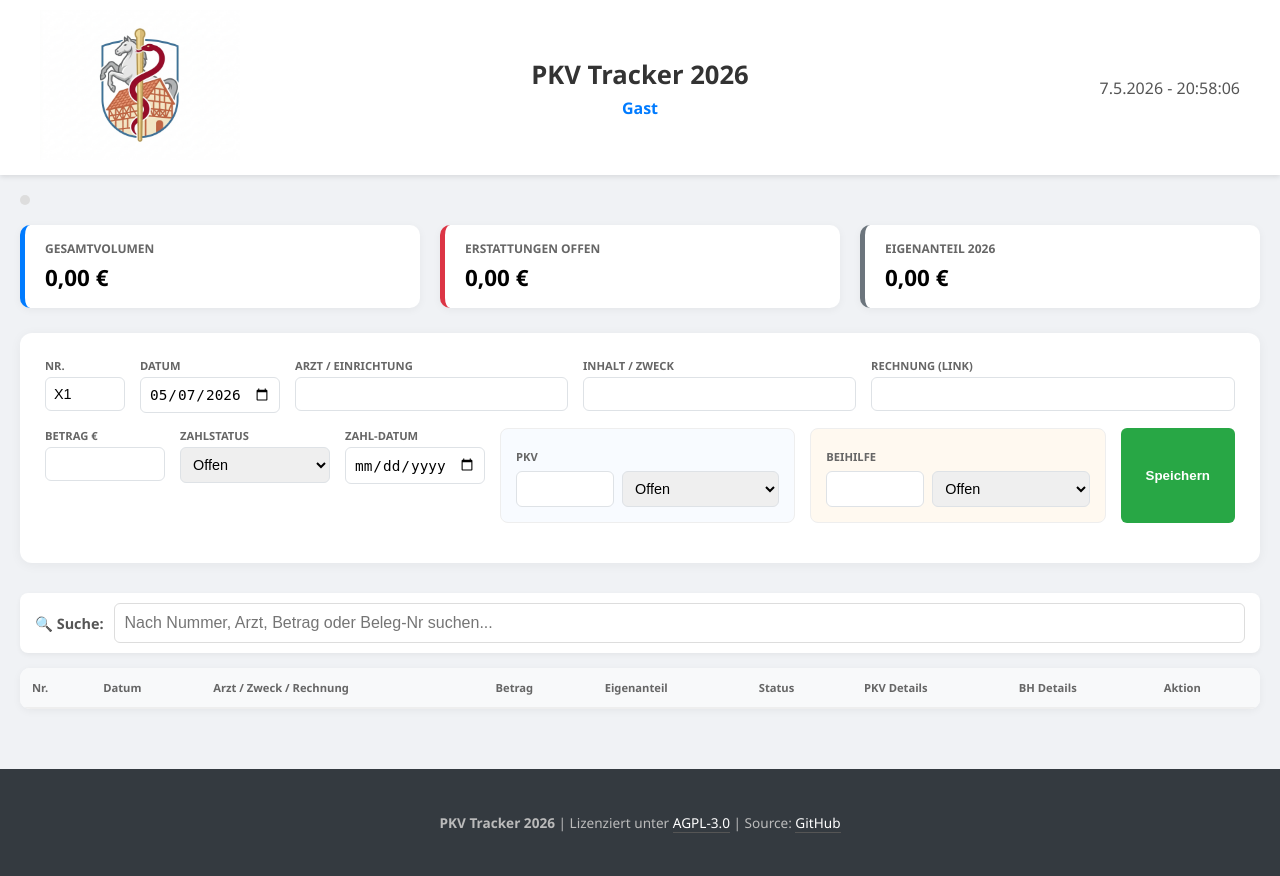
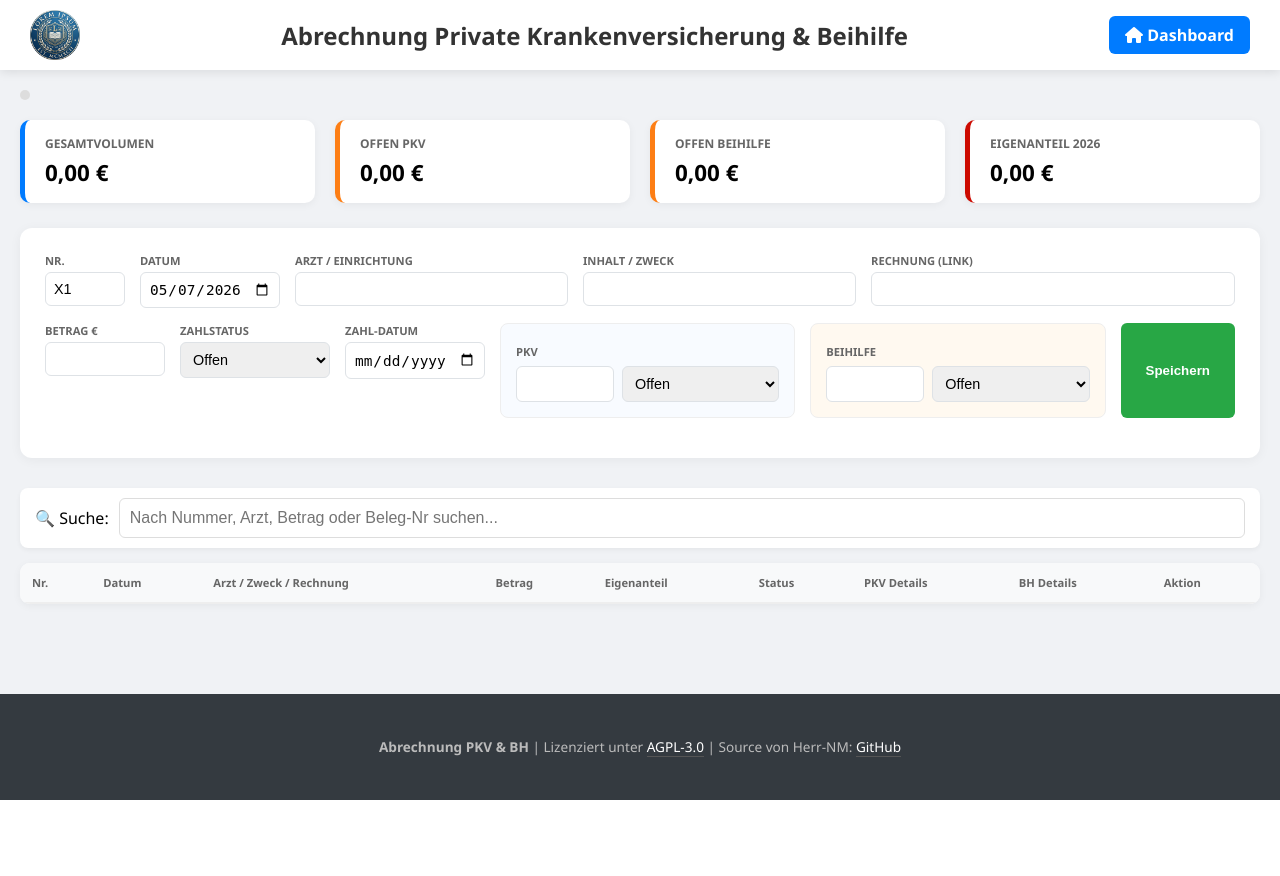
Before and after one commit to herr-nm/Privat_Abrechnung_PKV_Beihilfe, a PHP site: page / in a window 1280 px wide. After the commit the page ends 800 px from the top, so only its background shows below. Run offline with PHP 8.4, Linux system fonts and the light colour scheme; lists and menus that the app fills with data are empty.

Commit message:
Beispiel ergänzt, Offene Positionen nun auch getrennt zwischen PKV und BH

```diff
--- a/index.php
+++ b/index.php
@@ -1,15 +1,6 @@
 <?php
-/**
- * PKV & Beihilfe Tracker V29 - Mit Echtzeit-Suche (Filter)
- */
 
 // --- .ENV PARSER ---
-$config = [
-    'APP_NAME' => 'PKV Tracker 2026',
-    'GIT_REPO' => 'https://github.com/dein-repo',
-    'APP_LOGO' => 'logo.png'
-];
-
 $PROFILES = [];
 if (file_exists('.env')) {
     $lines = file('.env', FILE_IGNORE_NEW_LINES | FILE_SKIP_EMPTY_LINES);
@@ -55,12 +46,7 @@
         'bh_belegnr'   => $_POST['bh_belegnr'],
         'bh_link'      => $_POST['bh_link']
     ];
-
-    // Sortierung: Intern-Nr absteigend
-    uasort($data, function($a, $b) {
-        return strnatcasecmp($b['intern_nr'], $a['intern_nr']);
-    });
-
+    uasort($data, function($a, $b) { return strnatcasecmp($b['intern_nr'], $a['intern_nr']); });
     file_put_contents($jsonFile, json_encode($data, JSON_PRETTY_PRINT));
     header("Location: ?person=" . $currentKey); exit;
 }
@@ -71,13 +57,19 @@
     header("Location: ?person=" . $currentKey); exit;
 }
 
-// --- STATS CALCULATION ---
+// --- STATS CALCULATION (UPDATED) ---
 $currentYear = date('Y');
-$stats = ['gesamt' => 0, 'offen' => 0, 'eigenanteil_jahr' => 0];
+$stats = ['gesamt' => 0, 'offen' => 0, 'offen_pkv' => 0, 'offen_bh' => 0, 'eigenanteil_jahr' => 0];
 foreach ($data as $r) {
     $stats['gesamt'] += $r['gesamt'];
-    if ($r['s_pkv'] !== 'beglichen') $stats['offen'] += $r['e_pkv'];
-    if ($r['s_bh'] !== 'beglichen') $stats['offen'] += $r['e_bh'];
+    if ($r['s_pkv'] !== 'beglichen') {
+        $stats['offen'] += $r['e_pkv'];
+        $stats['offen_pkv'] += $r['e_pkv'];
+    }
+    if ($r['s_bh'] !== 'beglichen') {
+        $stats['offen'] += $r['e_bh'];
+        $stats['offen_bh'] += $r['e_bh'];
+    }
     if (date('Y', strtotime($r['rg_datum'])) == $currentYear) {
         $stats['eigenanteil_jahr'] += ($r['gesamt'] - ($r['e_pkv'] + $r['e_bh']));
     }
@@ -96,33 +88,44 @@
     return 'bg-warning';
 }
 ?>
+
 <!DOCTYPE html>
 <html lang="de">
 <head>
     <meta charset="UTF-8">
-    <title><?= htmlspecialchars($config['APP_NAME']) ?></title>
+    <title>Abrechnung PKV & BH</title>
     <style>
         :root { --pkv-blue: #007bff; --success-green: #28a745; --danger-red: #dc3545; --bg-gray: #f0f2f5; --dark-gray: #343a40; }
-        body { font-family: 'Segoe UI', Tahoma, Geneva, Verdana, sans-serif; background: var(--bg-gray); margin: 0; min-height: 100vh; display: flex; flex-direction: column; }
-        header { background: white; padding: 10px 40px; display: grid; grid-template-columns: 220px 1fr 220px; align-items: center; box-shadow: 0 2px 5px rgba(0,0,0,0.1); }
-        .logo-container img { width: 200px; height: 150px; object-fit: contain; border: none; background: transparent; }
-        .header-title { text-align: center; }
-        .header-title h1 { margin: 0; font-size: 1.6rem; color: #333; }
-        .live-clock { text-align: right; font-size: 1rem; color: #555; font-weight: 500; }
-        .container { max-width: 1600px; margin: 20px auto; padding: 0 20px; flex: 1; width: 100%; box-sizing: border-box; }
-        .dashboard { display: grid; grid-template-columns: repeat(3, 1fr); gap: 20px; margin-bottom: 25px; }
+
+        body {
+            font-family: 'Segoe UI', Tahoma, Geneva, Verdana, sans-serif;
+            background: var(--bg-gray);
+            margin: 0;
+            min-height: 100vh;
+            display: flex;
+            flex-direction: column;
+        }
+
+        .container {
+            max-width: 1600px;
+            margin: 0 auto 20px auto;
+            padding: 0 20px;
+            flex: 1;
+            width: 100%;
+            box-sizing: border-box;
+        }
+
+        /* Dashboard updated to 4 columns */
+        .dashboard { display: grid; grid-template-columns: repeat(4, 1fr); gap: 20px; margin-bottom: 25px; }
         .card { background: white; padding: 15px 20px; border-radius: 10px; box-shadow: 0 2px 8px rgba(0,0,0,0.05); border-left: 5px solid var(--pkv-blue); }
         .card h3 { margin: 0; font-size: 0.75rem; color: #666; text-transform: uppercase; margin-bottom: 5px; }
         .card p { margin: 0; font-size: 1.4rem; font-weight: bold; }
+
         .person-nav { display: flex; gap: 5px; margin-bottom: 20px; background: #ddd; padding: 5px; border-radius: 8px; width: fit-content; }
         .person-nav a { text-decoration: none; padding: 8px 15px; color: #555; border-radius: 5px; font-size: 0.9rem; }
         .person-nav a.active { background: var(--pkv-blue); color: white; }
-
-        /* Suche-Styling */
         .search-container { margin-bottom: 15px; display: flex; align-items: center; gap: 10px; background: white; padding: 10px 15px; border-radius: 8px; box-shadow: 0 2px 5px rgba(0,0,0,0.05); }
         .search-container input { flex: 1; border: 1px solid #ddd; padding: 10px; border-radius: 6px; font-size: 1rem; outline: none; }
-        .search-container input:focus { border-color: var(--pkv-blue); box-shadow: 0 0 0 2px rgba(0,123,255,0.1); }
-        .search-label { font-weight: bold; color: #555; font-size: 0.9rem; }
 
         form { background: white; padding: 25px; border-radius: 12px; box-shadow: 0 2px 12px rgba(0,0,0,0.05); margin-bottom: 30px; }
         .form-row { display: flex; flex-wrap: wrap; gap: 15px; margin-bottom: 15px; }
@@ -134,25 +137,46 @@
         table { width: 100%; border-collapse: collapse; background: white; border-radius: 10px; overflow: hidden; box-shadow: 0 2px 8px rgba(0,0,0,0.05); }
         th { background: #f8f9fa; padding: 12px; text-align: left; font-size: 0.7rem; color: #666; border-bottom: 2px solid #eee; }
         td { padding: 12px; border-bottom: 1px solid #f1f1f1; font-size: 0.85rem; vertical-align: top; }
+
         .badge { padding: 3px 8px; border-radius: 4px; font-size: 0.65rem; font-weight: bold; color: white; text-transform: uppercase; display: inline-block; margin-bottom: 4px; }
         .bg-success { background: var(--success-green); } .bg-danger { background: var(--danger-red); } .bg-warning { background: #fd7e14; }
-        .btn-doc-inline { text-decoration: none; font-size: 1.1rem; margin-left: 5px; vertical-align: middle; }
         .btn-refund-dl { text-decoration: none; background: #e9ecef; padding: 2px 6px; border-radius: 4px; font-size: 0.8rem; color: #333; display: inline-block; margin-top: 5px; border: 1px solid #ccc; font-weight: bold; }
+        .btn-del { color: var(--danger-red); text-decoration: none; margin-left: 10px; }
+
         footer { background: var(--dark-gray); color: #bbb; padding: 30px; text-align: center; margin-top: 40px; font-size: 0.85rem; }
         footer a { color: white; text-decoration: none; border-bottom: 1px solid #555; }
-        .btn-del { color: var(--danger-red); text-decoration: none; margin-left: 10px; }
-        tr.hidden { display: none; }
     </style>
 </head>
-<body onload="startTime()">
+<body>
 
-<header>
-    <div class="logo-container"><img src="<?= htmlspecialchars($config['APP_LOGO']) ?>" alt="Logo"></div>
-    <div class="header-title">
-        <h1><?= htmlspecialchars($config['APP_NAME']) ?></h1>
-        <div style="font-size: 1rem; color: var(--pkv-blue); font-weight: bold; margin-top: 5px;"><?= $activeProfile['name'] ?></div>
+<style>
+    .main-header {
+        display: flex;
+        justify-content: space-between;
+        align-items: center;
+        padding: 10px 30px;
+        background-color: #ffffff;
+        box-shadow: 0 2px 10px rgba(0,0,0,0.1);
+        font-family: 'Segoe UI', sans-serif;
+        margin-bottom: 20px;
+    }
+    .header-logo img { height: 50px; width: auto; display: block; }
+    .header-title-center h1 { margin: 0; font-size: 1.5rem; color: #333; text-align: center; }
+    .header-nav-right .btn-dashboard { text-decoration: none; background-color: #007bff; color: white; padding: 8px 16px; border-radius: 6px; font-weight: bold; transition: background 0.3s; }
+    .header-nav-right .btn-dashboard:hover { background-color: #0056b3; }
+</style>
+
+<header class="main-header">
+    <link rel="stylesheet" href="https://cdnjs.cloudflare.com/ajax/libs/font-awesome/6.0.0/css/all.min.css">
+    <div class="header-logo">
+        <img src="logo.png" alt="Logo">
     </div>
-    <div class="live-clock" id="clock"></div>
+    <div class="header-title-center">
+        <h1>Abrechnung Private Krankenversicherung & Beihilfe</h1>
+    </div>
+    <div class="header-nav-right">
+        <a href="../index.php" class="btn-dashboard"><i class="fa-solid fa-house"></i> Dashboard</a>
+    </div>
 </header>
 
 <div class="container">
@@ -162,13 +186,27 @@
         <?php endforeach; ?>
     </div>
 
+    <!-- Dashboard with split values -->
     <div class="dashboard">
-        <div class="card"><h3>Gesamtvolumen</h3><p><?= number_format($stats['gesamt'], 2, ',', '.') ?> €</p></div>
-        <div class="card" style="border-left-color: var(--danger-red);"><h3>Erstattungen offen</h3><p><?= number_format($stats['offen'], 2, ',', '.') ?> €</p></div>
-        <div class="card" style="border-left-color: #6c757d;"><h3>Eigenanteil <?= $currentYear ?></h3><p><?= number_format($stats['eigenanteil_jahr'], 2, ',', '.') ?> €</p></div>
+        <div class="card">
+            <h3>Gesamtvolumen</h3>
+            <p><?= number_format($stats['gesamt'], 2, ',', '.') ?> €</p>
+        </div>
+        <div class="card" style="border-left-color: #fd7e14;">
+            <h3>Offen PKV</h3>
+            <p><?= number_format($stats['offen_pkv'], 2, ',', '.') ?> €</p>
+        </div>
+        <div class="card" style="border-left-color: #fd7e14;">
+            <h3>Offen Beihilfe</h3>
+            <p><?= number_format($stats['offen_bh'], 2, ',', '.') ?> €</p>
+        </div>
+        <div class="card" style="border-left-color: #cc0a00;">
+            <h3>Eigenanteil <?= $currentYear ?></h3>
+            <p><?= number_format($stats['eigenanteil_jahr'], 2, ',', '.') ?> €</p>
+        </div>
     </div>
 
-    <!-- Eingabeformular -->
+    <!-- Rest of the script remains identical -->
     <form method="POST">
         <input type="hidden" name="action" value="save"><input type="hidden" name="id" id="f_id">
         <div class="form-row">
@@ -178,7 +216,6 @@
             <div class="field" style="flex:1.5;"><label>Inhalt / Zweck</label><input type="text" name="beschreibung" id="f_desc"></div>
             <div class="field" style="flex:2;"><label>Rechnung (Link)</label><input type="url" name="doc_link" id="f_link"></div>
         </div>
-
         <div class="form-row">
             <div class="field" style="width:120px;"><label>Betrag €</label><input type="number" step="0.01" name="gesamt" id="f_gesamt" oninput="calc()" required></div>
             <div class="field" style="width:150px;"><label>Zahlstatus</label>
@@ -190,7 +227,6 @@
                 </select>
             </div>
             <div class="field" style="width:140px;"><label>Zahl-Datum</label><input type="date" name="z_datum" id="f_z_datum"></div>
-
             <div class="box box-pkv">
                 <label>PKV</label>
                 <div style="display:flex; gap:8px; margin-top:5px;">
@@ -229,13 +265,11 @@
         </div>
     </form>
 
-    <!-- Suche -->
     <div class="search-container">
         <span class="search-label">🔍 Suche:</span>
         <input type="text" id="tableSearch" placeholder="Nach Nummer, Arzt, Betrag oder Beleg-Nr suchen..." onkeyup="filterTable()">
     </div>
 
-    <!-- Tabelle -->
     <table id="mainTable">
         <thead><tr><th>Nr.</th><th>Datum</th><th>Arzt / Zweck / Rechnung</th><th>Betrag</th><th>Eigenanteil</th><th>Status</th><th>PKV Details</th><th>BH Details</th><th>Aktion</th></tr></thead>
         <tbody>
@@ -286,24 +320,19 @@
 </div>
 
 <footer>
-    <p><strong><?= htmlspecialchars($config['APP_NAME']) ?></strong> | Lizenziert unter <a href="https://www.gnu.org/licenses/agpl-3.0.de.html" target="_blank">AGPL-3.0</a> | Source: <a href="<?= htmlspecialchars($config['GIT_REPO']) ?>" target="_blank">GitHub</a></p>
+    <p><strong>Abrechnung PKV & BH</strong> | Lizenziert unter <a href="https://www.gnu.org/licenses/agpl-3.0.de.html" target="_blank">AGPL-3.0</a> | Source von Herr-NM: <a href="https://github.com/herr-nm/Privat_Abrechnung_PKV_Beihilfe" target="_blank">GitHub</a></p>
 </footer>
 
 <script>
-// Live-Suche Logik
 function filterTable() {
     const input = document.getElementById("tableSearch");
     const filter = input.value.toUpperCase();
     const table = document.getElementById("mainTable");
     const tr = table.getElementsByTagName("tr");
-
-    // Durchlaufe alle Zeilen (außer Header)
     for (let i = 1; i < tr.length; i++) {
         let visible = false;
         const tds = tr[i].getElementsByTagName("td");
-
-        // Durchsuche alle Zellen der Zeile
-        for (let j = 0; j < tds.length - 1; j++) { // Letzte Spalte (Aktion) ignorieren
+        for (let j = 0; j < tds.length - 1; j++) {
             if (tds[j]) {
                 const textValue = tds[j].textContent || tds[j].innerText;
                 if (textValue.toUpperCase().indexOf(filter) > -1) {
@@ -315,17 +344,6 @@
         tr[i].style.display = visible ? "" : "none";
     }
 }
-
-function startTime() {
-    const today = new Date();
-    let d = today.toLocaleDateString('de-DE');
-    let h = today.getHours(); let m = today.getMinutes(); let s = today.getSeconds();
-    m = checkTime(m); s = checkTime(s);
-    document.getElementById('clock').innerHTML = d + " - " + h + ":" + m + ":" + s;
-    setTimeout(startTime, 1000);
-}
-function checkTime(i) { if (i < 10) {i = "0" + i}; return i; }
-
 const ratios = { pkv: <?= $activeProfile['pkv'] ?>, bh: <?= $activeProfile['bh'] ?> };
 function calc() {
     const v = parseFloat(document.getElementById('f_gesamt').value) || 0;
```
Also changed, not shown: data_max.json (added, +22 -0 lines), logo.png, 2 other files.
